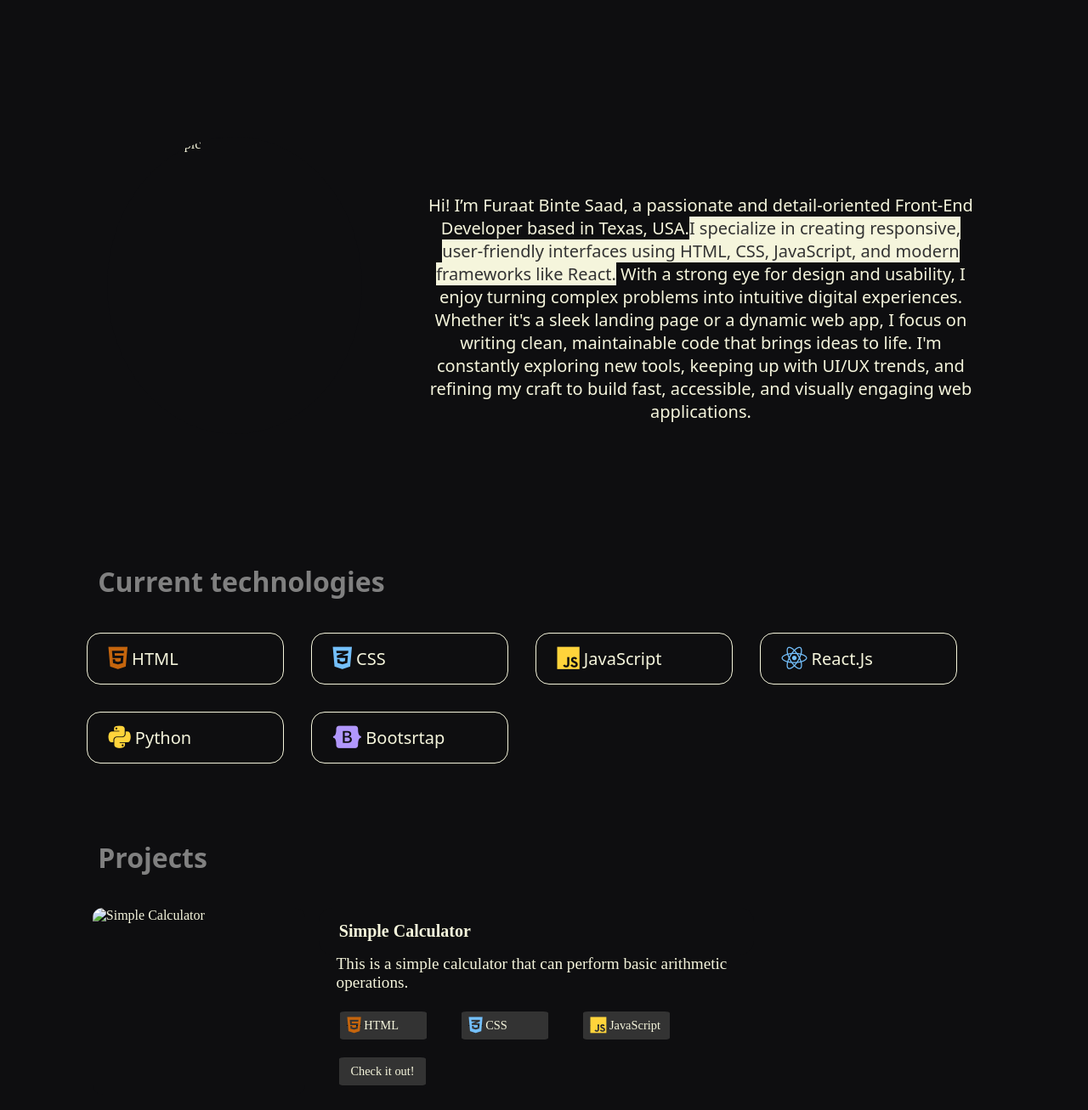
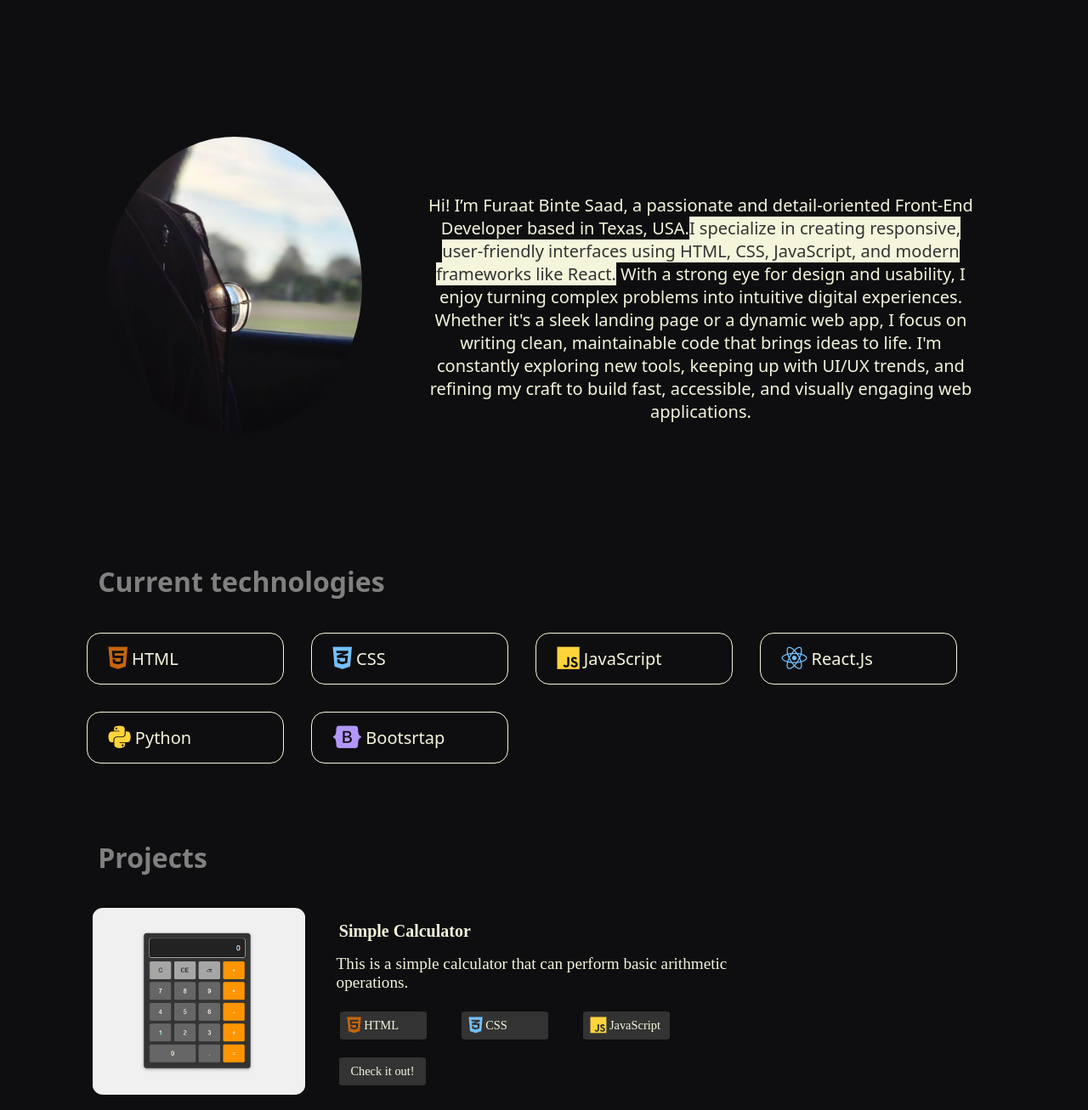
Before and after one commit to iCoder-dev/Portfolio-Website, a plain HTML site: page index.html in a window 1280 px wide. Shown: the part 509-1816 px from the top of the page at 85% size. Drawn offline with Linux system fonts and the light colour scheme; a web font is replaced by a local one.

Commit message:
Update index.html

```diff
--- a/index.html
+++ b/index.html
@@ -40,10 +40,10 @@
                     </a>
                 </div>
             </div>
-            <img class='Image' src="assests/my_img.jpg" alt="Furaat Binte Saad - Front-end Web Developer">
+            <img class='Image' src="my_img.jpg" alt="Furaat Binte Saad - Front-end Web Developer">
         </section>
         <section class="aboutme">
-            <img src="assests/my_img2.jpg" alt="My second pic" id="img2">
+            <img src="my_img2.jpg" alt="My second pic" id="img2">
             <p>Hi! I’m Furaat Binte Saad, a passionate and detail-oriented Front-End Developer based in Texas, USA.<span>I specialize in creating responsive, user-friendly interfaces using HTML, CSS, JavaScript, and modern frameworks like React.</span> With a strong eye for design and usability, I enjoy turning complex problems into intuitive digital experiences. Whether it's a sleek landing page or a dynamic web app, I focus on writing clean, maintainable code that brings ideas to life. I'm constantly exploring new tools, keeping up with UI/UX trends, and refining my craft to build fast, accessible, and visually engaging web applications.</p>
         </section>
         <div class="skill">Current technologies</div>
@@ -58,7 +58,7 @@
         <div class="project">Projects</div>
         <section class="projects">
             <div class="card1">
-                <img src="assests/calculator.png" alt="Simple Calculator" class="preview1">
+                <img src="calculator.png" alt="Simple Calculator" class="preview1">
                 <div class="desc">
                     <h4>Simple Calculator</h4>
                     <p>This is a simple calculator that can perform basic arithmetic operations.</p>
```
